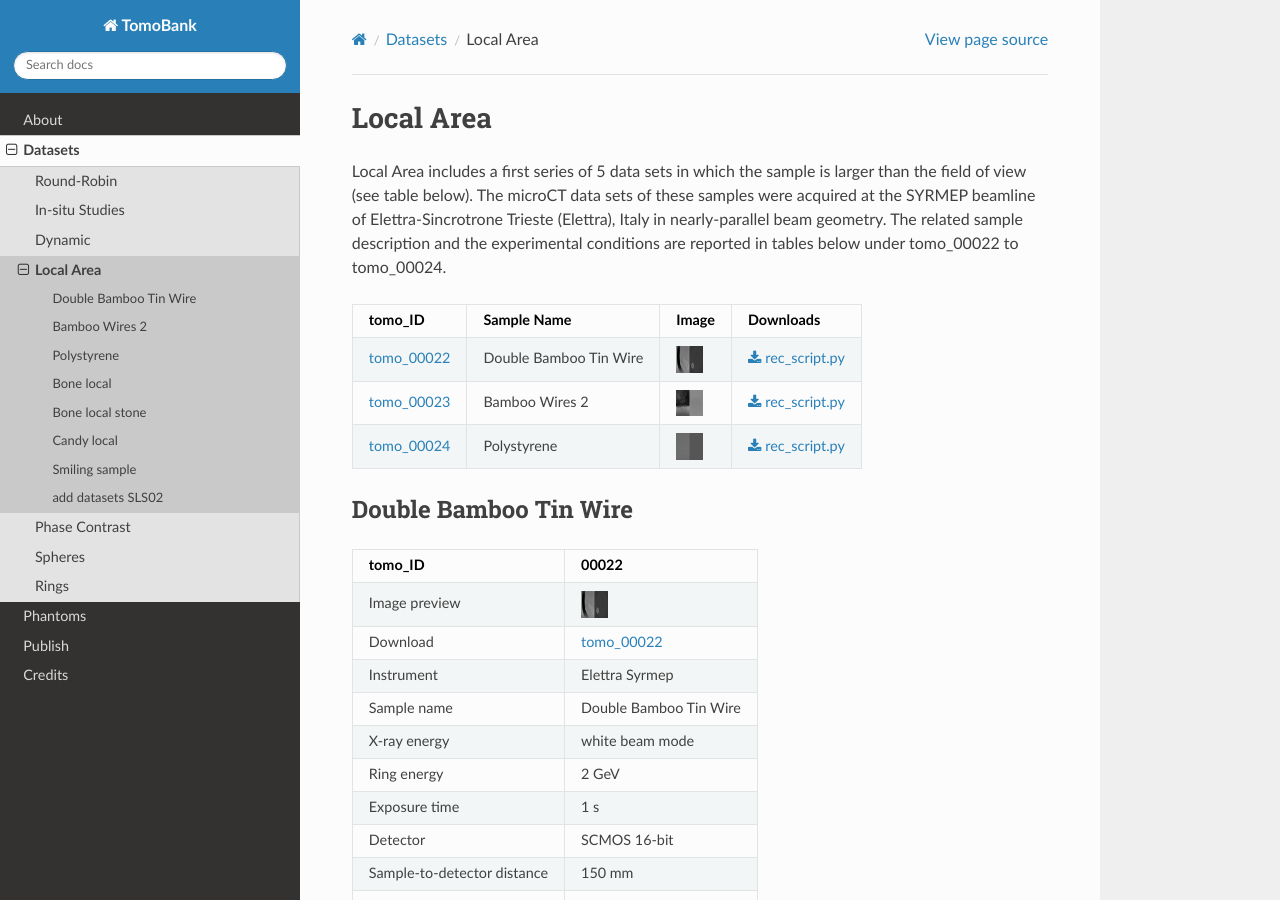
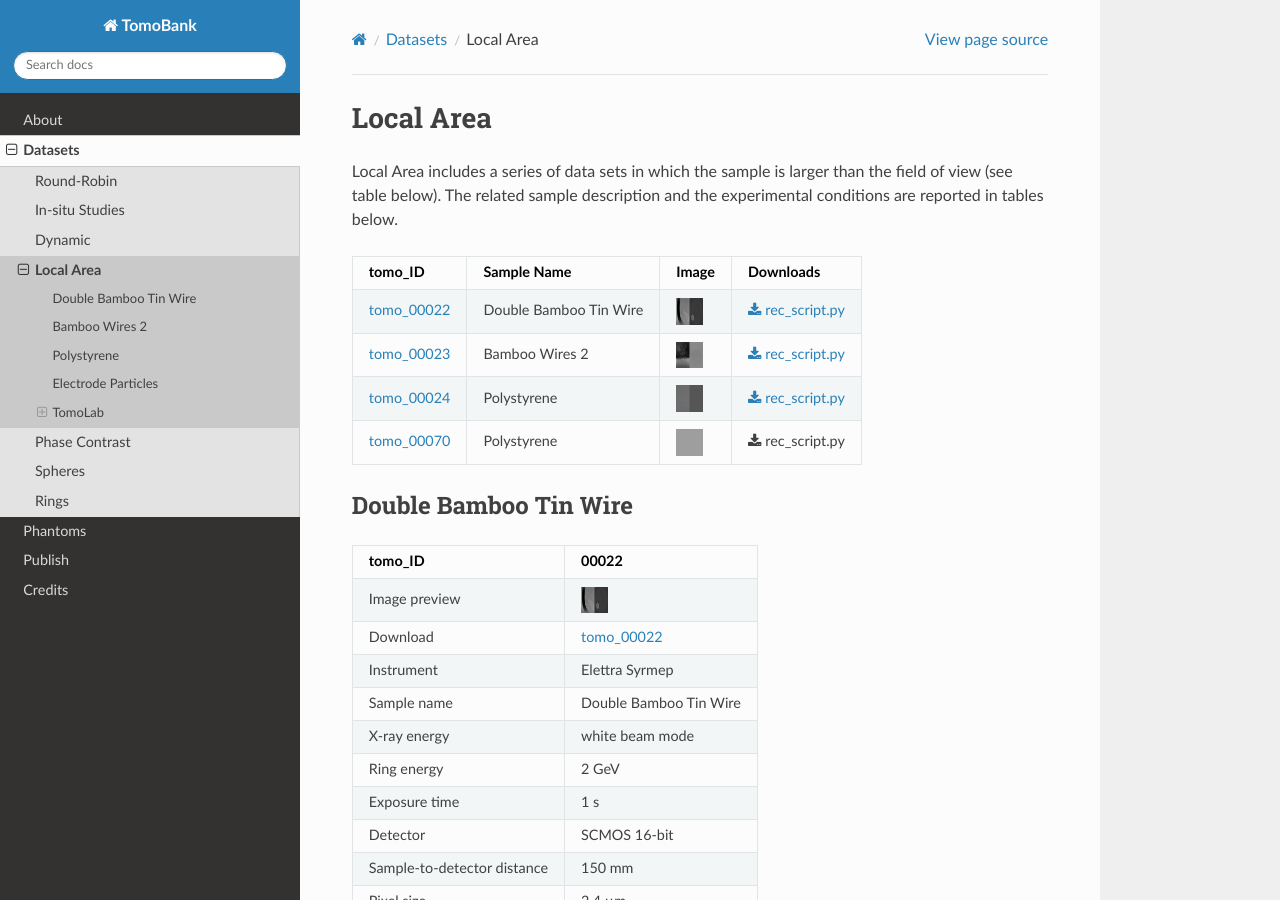
Before and after one commit to tomography/tomobank, a Sphinx documentation site: the page built from docs/source/data/docs.data.localarea.rst, in a window 1280 px wide and 900 px high. Built offline with Sphinx 7.4.7 and the Read the Docs theme 2.0.0, drawn with Linux system fonts in a browser that asks for light colours; cross-references to code outside the pages are shown as plain code; some of the changed text lies outside the part shown; grey boxes are pictures that could not be loaded.

Commit message:
added SLS data set tomo_00070

```diff
--- a/docs/source/data/docs.data.localarea.rst
+++ b/docs/source/data/docs.data.localarea.rst
@@ -1,7 +1,7 @@
 Local Area
 ----------
 
-Local Area includes a first series of 5 data sets in which the sample is larger than the field of view (see table below). The microCT data sets of these samples were acquired at the SYRMEP beamline of Elettra-Sincrotrone Trieste (Elettra), Italy in nearly-parallel beam geometry. The related sample description and the experimental conditions are reported in tables below under tomo_00022 to tomo_00024.
+Local Area includes a series of data sets in which the sample is larger than the field of view (see table below). The related sample description and the experimental conditions are reported in tables below.
 
 
 +------------------------------------+------------------------------+-----------+-------------------------+
@@ -13,14 +13,18 @@
 +------------------------------------+------------------------------+-----------+-------------------------+
 |      tomo_00024_                   | Polystyrene                  |  |00024|  |      |tomo_00024|       |
 +------------------------------------+------------------------------+-----------+-------------------------+
+|      tomo_00070_                   | Polystyrene                  |  |00070|  |      |tomo_00070|       |
++------------------------------------+------------------------------+-----------+-------------------------+
 
 .. |tomo_00022| replace:: :download:`rec_script.py <../../../docs/demo/rec_tomo_00022.py>`
 .. |tomo_00023| replace:: :download:`rec_script.py <../../../docs/demo/rec_tomo_00004.py>`
 .. |tomo_00024| replace:: :download:`rec_script.py <../../../docs/demo/rec_tomo_00004.py>`
+.. |tomo_00070| replace:: :download:`rec_script.py <../../../docs/demo/rec_tomo_00070.py>`
 
 .. _tomo_00022: https://www.globus.org/app/transfer?origin_id=e133a81a-6d04-11e5-ba46-22000b92c6ec&origin_path=%2Ftomobank%2Ftomo_00022%2F/
 .. _tomo_00023: https://www.globus.org/app/transfer?origin_id=e133a81a-6d04-11e5-ba46-22000b92c6ec&origin_path=%2Ftomobank%2Ftomo_00023%2F/
 .. _tomo_00024: https://www.globus.org/app/transfer?origin_id=e133a81a-6d04-11e5-ba46-22000b92c6ec&origin_path=%2Ftomobank%2Ftomo_00024%2F/
+.. _tomo_00070: https://www.globus.org/app/transfer?origin_id=e133a81a-6d04-11e5-ba46-22000b92c6ec&origin_path=%2Ftomobank%2Ftomo_00070%2F/
 
 .. |00022| image:: ../img/tomo_00022.png
     :width: 20pt
@@ -34,6 +38,9 @@
     :width: 20pt
     :height: 20pt
 
+.. |00070| image:: ../img/tomo_00070.png
+    :width: 20pt
+    :height: 20pt
 
 Double Bamboo Tin Wire
 ~~~~~~~~~~~~~~~~~~~~~~
@@ -129,6 +136,42 @@
 |             Number of Projections       |   1800                     |
 +-----------------------------------------+----------------------------+
 
+Electrode Particles
+~~~~~~~~~~~~~~~~~~~
+
+Detection and quantification of grey level differences of ca. 1% in the electrode particles – local
+tomography is making this challenging task even more difficult. Standard solutions used at the
+TOMCAT beamline (e.g. constant padding) :cite:`paganin:02` are not sufficient in the phase retrieved case, if small grey
+level differences need to be reliably detected.
+
++-----------------------------------------+----------------------------+
+|             tomo_ID                     | 00070                      |
++=========================================+============================+
+|             Image preview               | |00070|                    |
++-----------------------------------------+----------------------------+
+|             Download                    | tomo_00070_                |
++-----------------------------------------+----------------------------+
+|             Instrument                  | SLS TOMCAT                 |
++-----------------------------------------+----------------------------+
+|             Sample name                 | Electrode Particles        |
++-----------------------------------------+----------------------------+
+|             X-ray energy                | 24.999 keV                 |
++-----------------------------------------+----------------------------+
+|             Sample-to-detector distance | 50 mm                      |
++-----------------------------------------+----------------------------+
+|             Scan Range                  | 180 degree                 |
++-----------------------------------------+----------------------------+
+|             Number of Projections       | 1201                       |
++-----------------------------------------+----------------------------+
+|             White Fields                | 200 (100 before 100 after) |
++-----------------------------------------+----------------------------+
+|             Dark Fields                 | 10                         |
++-----------------------------------------+----------------------------+
+|             Pixel size                  | 0.65 µm                    |
++-----------------------------------------+----------------------------+
+
+TomoLab
+~~~~~~~
 
 A second series of data sets (see table below) were acquired by microfocus CT at the TomoLab station of Elettra using a cone-beam geometry. The sample description and the experimental conditions are reported in tables below under tomo_00027 to tomo_00030.
 
@@ -173,7 +216,7 @@
 
 
 Bone  local
-~~~~~~~~~~~
+___________
 
 +------------------------------------+------------------------------+
 |    tomo_ID                         |      00027                   |
@@ -220,7 +263,7 @@
 +------------------------------------+------------------------------+
 
 Bone  local  stone
-~~~~~~~~~~~~~~~~~~
+__________________
 
 +------------------------------------+------------------------------+
 |    tomo_ID                         |      00028                   |
@@ -267,7 +310,7 @@
 +------------------------------------+------------------------------+
 
 Candy  local
-~~~~~~~~~~~~
+____________
 
 +------------------------------------+------------------------------+
 |    tomo_ID                         |      00029                   |
@@ -314,7 +357,7 @@
 +------------------------------------+------------------------------+
 
 Smiling  sample
-~~~~~~~~~~~~~~~
+_______________
 
 +------------------------------------+------------------------------+
 |    tomo_ID                         |      00030                   |
@@ -359,8 +402,3 @@
 +------------------------------------+------------------------------+
 |    Detector vertical pixel size    |      75 µm                   |
 +------------------------------------+------------------------------+
-
-add datasets SLS02
-~~~~~~~~~~~~~~~~~~
-
-from https://drive.google.com/drive/folders/0B78bW1AwveI_WVdXQlBRMVBKQk0
```
Also changed, not shown: docs/source/bibtex/ref.bib (line endings or trailing spaces).
